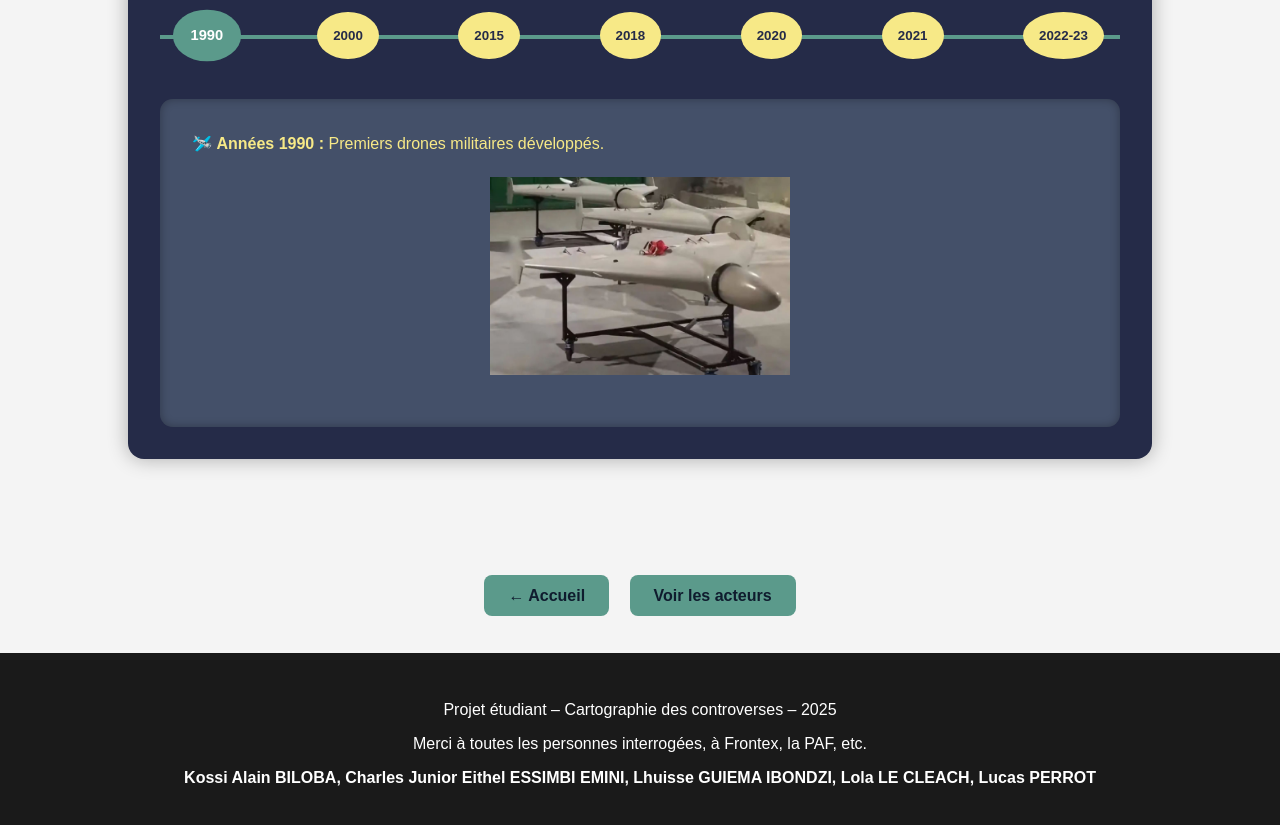
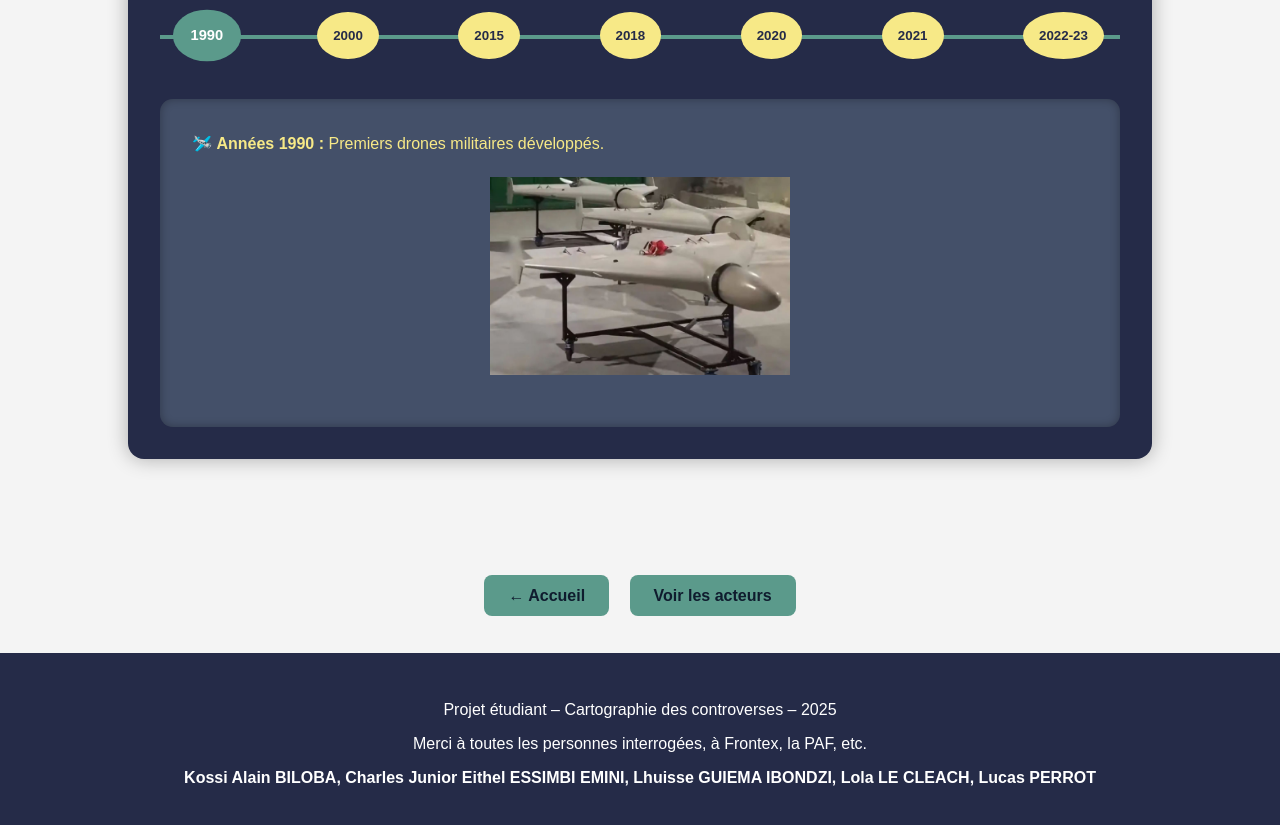
Before and after one commit to fireblock29/GA3_Violence, a plain HTML site: page decollage.html in a window 1280 px wide. Shown: the part 2768-3593 px from the top of the page. Drawn offline with Linux system fonts and the light colour scheme; a web font is replaced by a local one.

Commit message:
refonte style decollage

```diff
--- a/decollage.html
+++ b/decollage.html
@@ -388,7 +388,7 @@
         }
 
         body>footer {
-            background: #1a1a1a;
+            background: #252B48;
             color: white;
             text-align: center;
             padding: 2rem 1rem;
```
